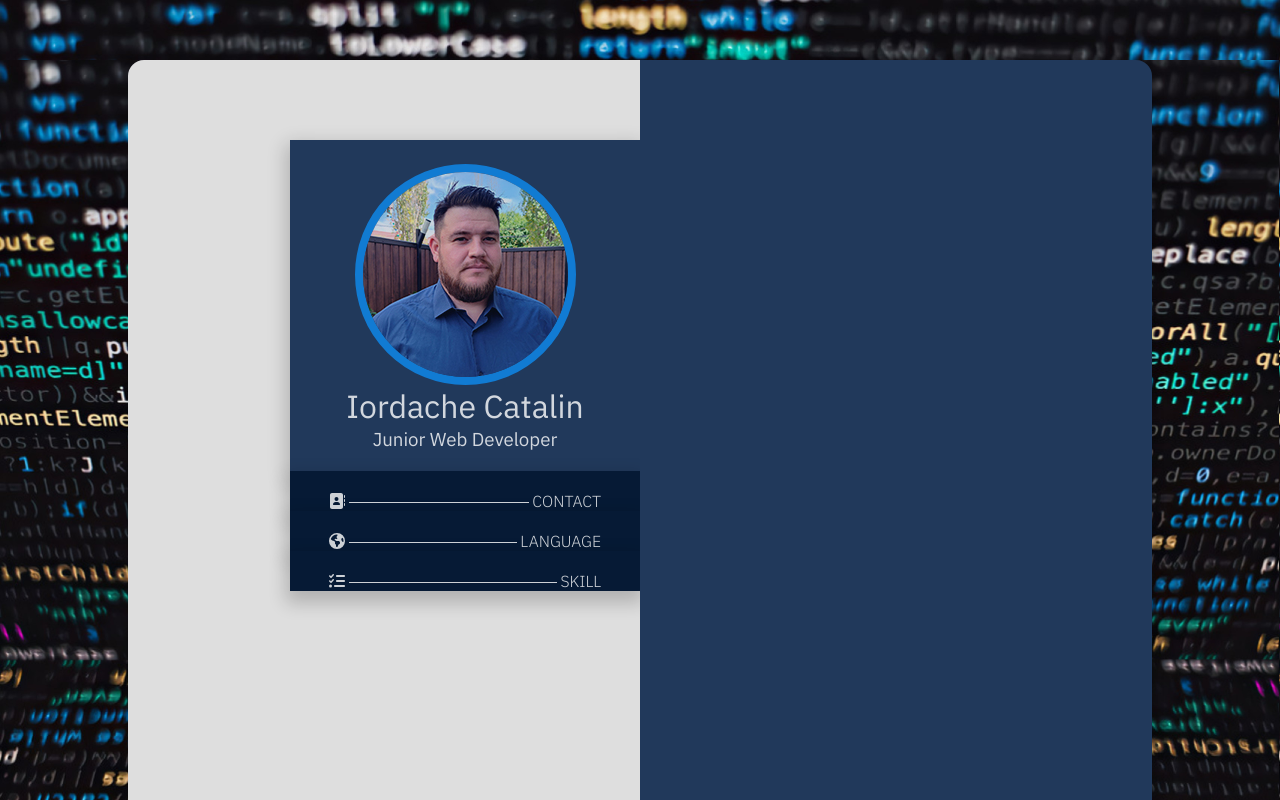
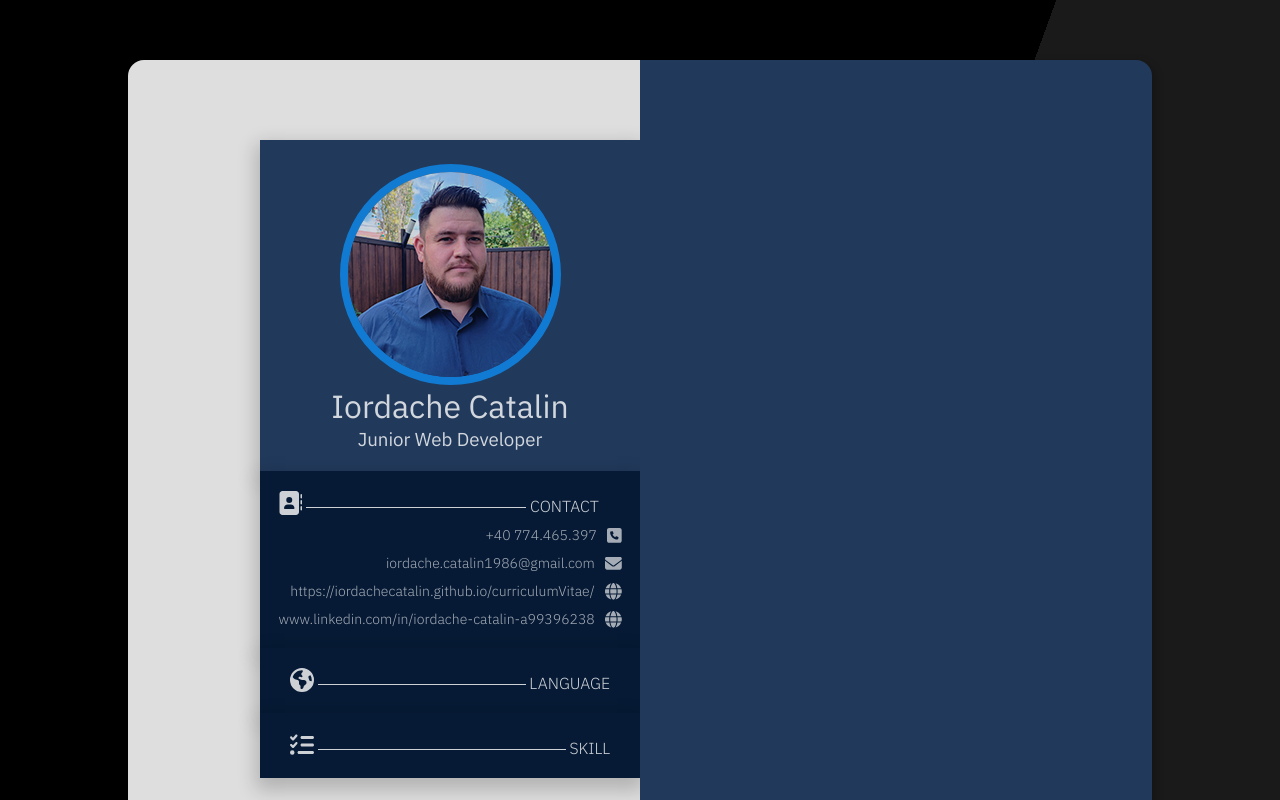
Before and after one commit to IordacheCatalin/curriculumVitae, a React (Create React App) app: page / in a window 1280 px wide. Shown: the top 800 px of the page. Built offline with nearby package versions, Linux system fonts and the light colour scheme; a web font is replaced by a local one.

Commit message:
Details added

```diff
--- a/src/Pages/firstPage/firstPage.js
+++ b/src/Pages/firstPage/firstPage.js
@@ -5,6 +5,9 @@ import { FontAwesomeIcon } from "@fortawesome/react-fontawesome";
 import { faAddressBook } from "@fortawesome/free-solid-svg-icons";
 import { faEarthAmericas } from "@fortawesome/free-solid-svg-icons";
 import { faListCheck } from "@fortawesome/free-solid-svg-icons";
+import { faSquarePhone } from "@fortawesome/free-solid-svg-icons";
+import { faEnvelope } from "@fortawesome/free-solid-svg-icons";
+import { faGlobe } from "@fortawesome/free-solid-svg-icons";
 
 function firstPage() {
   return (
@@ -29,11 +32,59 @@ function firstPage() {
               <FontAwesomeIcon
                 className={Styles.FontAwesome}
                 icon={faAddressBook}
-              style={{ color: "white", fontSize: "1em" }}
+                style={{ color: "white", fontSize: "1.5em" }}
               />
               <span> </span>
               <div className={Styles.line}></div>
               <span style={{ color: "white", fontSize: "1em" }}> CONTACT</span>
+              <div className={Styles.textInfoDecoration}>
+                +40 774.465.397
+                <FontAwesomeIcon
+                  className={Styles.FontAwesome}
+                  icon={faSquarePhone}
+                  style={{
+                    color: "white",
+                    fontSize: "1.2em",
+                    marginLeft: "10px",
+                  }}
+                />
+              </div>
+              <div className={Styles.textInfoDecoration}>
+                iordache.catalin1986@gmail.com
+                <FontAwesomeIcon
+                  className={Styles.FontAwesome}
+                  icon={faEnvelope}
+                  style={{
+                    color: "white",
+                    fontSize: "1.2em",
+                    marginLeft: "10px",
+                  }}
+                />
+              </div>
+              <div className={Styles.textInfoDecoration}>
+              https://iordachecatalin.github.io/curriculumVitae/
+                <FontAwesomeIcon
+                  className={Styles.FontAwesome}
+                  icon={faGlobe}
+                  style={{
+                    color: "white",
+                    fontSize: "1.2em",
+                    marginLeft: "10px",
+                  }}
+                />
+              </div>
+              <div className={Styles.textInfoDecoration}>
+              www.linkedin.com/in/iordache-catalin-a99396238
+                <FontAwesomeIcon
+                  className={Styles.FontAwesome}
+                  icon={faGlobe}
+                  style={{
+                    color: "white",
+                    fontSize: "1.2em",
+                    marginLeft: "10px",
+                  }}
+                />
+              </div>
             </span>
           </div>
 
@@ -42,7 +93,7 @@ function firstPage() {
               <FontAwesomeIcon
                 className={Styles.FontAwesome}
                 icon={faEarthAmericas}
-              style={{ color: "white", fontSize: "1em" }}
+                style={{ color: "white", fontSize: "1.5em" }}
               />
               <span> </span>
               <div className={Styles.line2}></div>
@@ -55,7 +106,7 @@ function firstPage() {
               <FontAwesomeIcon
                 className={Styles.FontAwesome}
                 icon={faListCheck}
-              style={{ color: "white", fontSize: "1em" }}
+                style={{ color: "white", fontSize: "1.5em" }}
               />
               <span> </span>
               <div className={Styles.line3}></div>
--- a/src/Pages/firstPage/firstPage.module.scss
+++ b/src/Pages/firstPage/firstPage.module.scss
@@ -5,9 +5,7 @@
 
 @import url('https://fonts.googleapis.com/css2?family=IBM+Plex+Sans:ital,wght@0,100;0,200;0,300;0,400;0,500;0,600;0,700;1,100;1,200;1,300;1,400;1,600;1,700&family=Playfair+Display:ital,wght@0,400;0,500;0,700;1,400&family=Raleway:ital,wght@0,200;0,300;0,400;0,500;0,700;1,200;1,500&display=swap');
 body {
-  background-image: url(../../../public/body.jpg) ;
-  background-repeat: repeat;
-  background-size: contain;
+background: linear-gradient(110deg, #000000 60%, #1a1a1a 60%);
 
 }
 
@@ -53,32 +51,30 @@ body {
   flex-direction: column;
   background-color: #061a35;
   align-items: center;
-  width: 350px;
+  width: 380px;
   margin-right: 0px;
   margin-left: auto;
   box-shadow: 0px 8px 18px 4px rgba(0, 0, 0, 0.2);
 }
 
-.DetailInBox {
-  padding-top: 20px;
-}
+
 
 .line {
-  min-width: 180px;
+  min-width: 220px;
   height: 1px;
   background-color: white;
   display: inline-block;
   margin-bottom: 4px;
 }
 .line2 {
-  min-width: 168px;
+  min-width: 208px;
   height: 1px;
   background-color: white;
   display: inline-block;
   margin-bottom: 4px;
 }
 .line3 {
-  min-width: 208px;
+  min-width: 248px;
   height: 1px;
   background-color: white;
   display: inline-block;
@@ -114,19 +110,44 @@ img:hover {
   font-weight: 400;
 }
 
+.textInfoDecoration {
+  display: flex;
+  align-items: center;
+  justify-content: flex-end;
+  color: white;
+  font-family: 'IBM Plex Sans', sans-serif;
+  opacity: 0.8;
+  font-weight: 300;
+  font-size: 14px;
+  padding-top: 10px;
+}
+
+.textInfoDecoration:hover {
+  display: flex;
+  align-items: center;
+  justify-content: flex-end;
+  color: white;
+  font-family: 'IBM Plex Sans', sans-serif;
+  opacity: 0.8;
+  font-weight: 300;
+  font-size: 14px;
+  padding-top: 10px;
+}
+
 .textDecoration:hover {
   font-family: 'IBM Plex Sans', sans-serif;
   color: white;
   opacity: 1;
   transition: 0.4s;
   text-shadow: 2px 2px 8px #000000;
-}
+  }
 
 .FontAwesome:hover {
   transform: scale(1.5) rotate(0.05turn);
   transition: 0.5s;
   transition-timing-function: ease-in-out;
   box-shadow: 0px 10px 20px 2px rgba(0, 0, 0, 0.25);
+  opacity: 1;
 }
 
 .DetailInBox {
@@ -134,6 +155,8 @@ img:hover {
   font-weight:300;
   font-size: 16px;
   opacity: 0.8;
+  margin-top: 20px;
+  margin-bottom: 20px;
 
 }
 
```
Also changed, not shown: public/body.jpg (deleted). Lines whose indentation alone changed are shown as unchanged.
